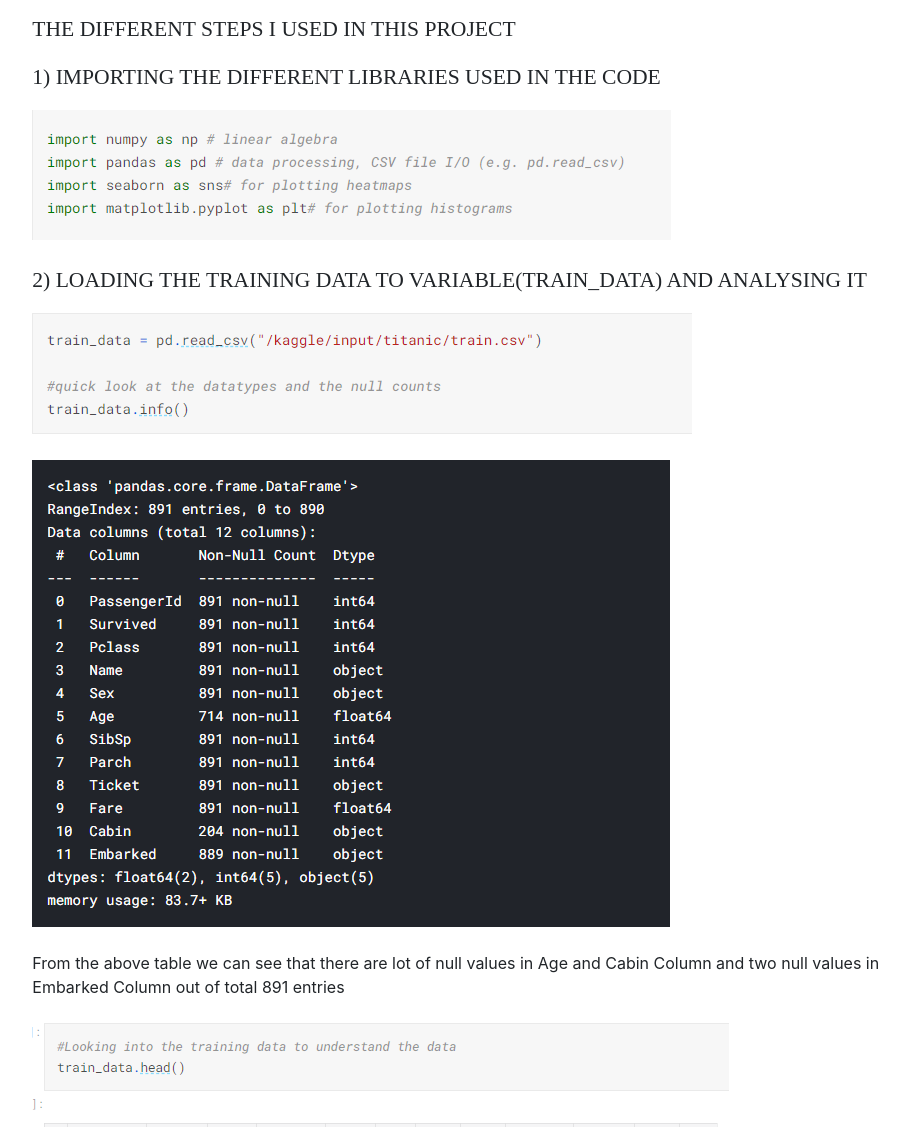
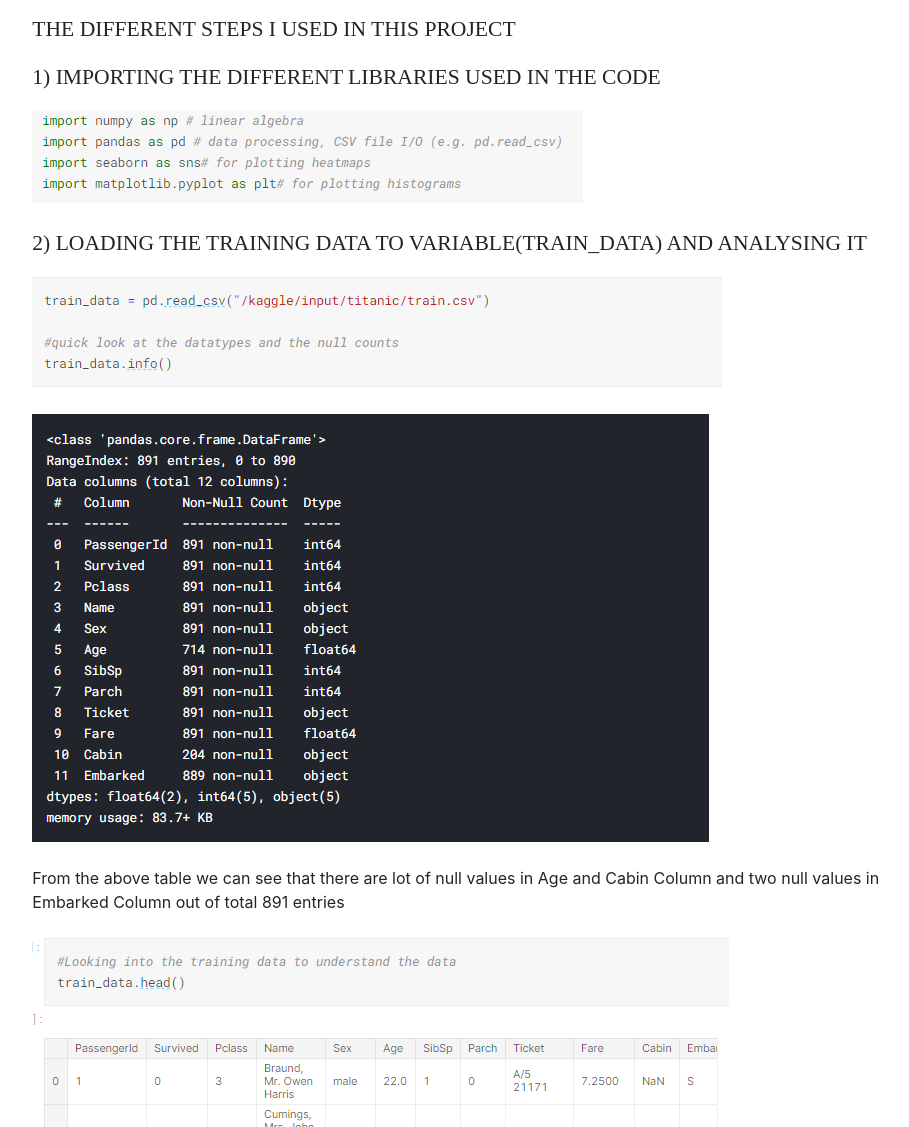
Before and after one commit to nssn96/nssn96.github.io, a website with bundled scripts: page index.html in a window 1280 px wide. Shown: the part 6246-7373 px from the top of the page, without its empty margins (322-1231 px from the left). Built offline with nearby package versions, Linux system fonts and the light colour scheme; a web font is replaced by a local one.

Commit message:
Update index.html

```diff
--- a/index.html
+++ b/index.html
@@ -341,10 +341,10 @@
                     of each passenger from test.csv.A "Survived" column (that we will create!) with a "1" for the rows where we think the passenger survived, and a "0" where we predict that the passenger died.</p>
                     <div class="subheading mb-3">The different steps I used in this Project </div>
                     <div class="subheading mb-3">1) Importing the different libraries used in the code </div>
-                    <img  src="img/packages.png"> <br><br>
+                    <img  src="img/import.png"> <br><br>
                     <div class="subheading mb-3">2) Loading the training data to variable(train_data) and analysing it</div>
-                    <img  src="img/train_data.png"> <br><br>
-                    <img  src="img/info.png"> <br><br>
+                    <img  src="img/training.png"> <br><br>
+                    <img  src="img/traininfo.png"> <br><br>
                     <p>From the above table we can see that there are lot of null values in Age and Cabin Column and two null values in Embarked Column out of total 891 entries</p>
                     <img  src="img/trainhead.PNG"> <br><br>
                     <p>To better understand the numerical data , we can use the .describe() method.This gives us an understanding of the central
```
